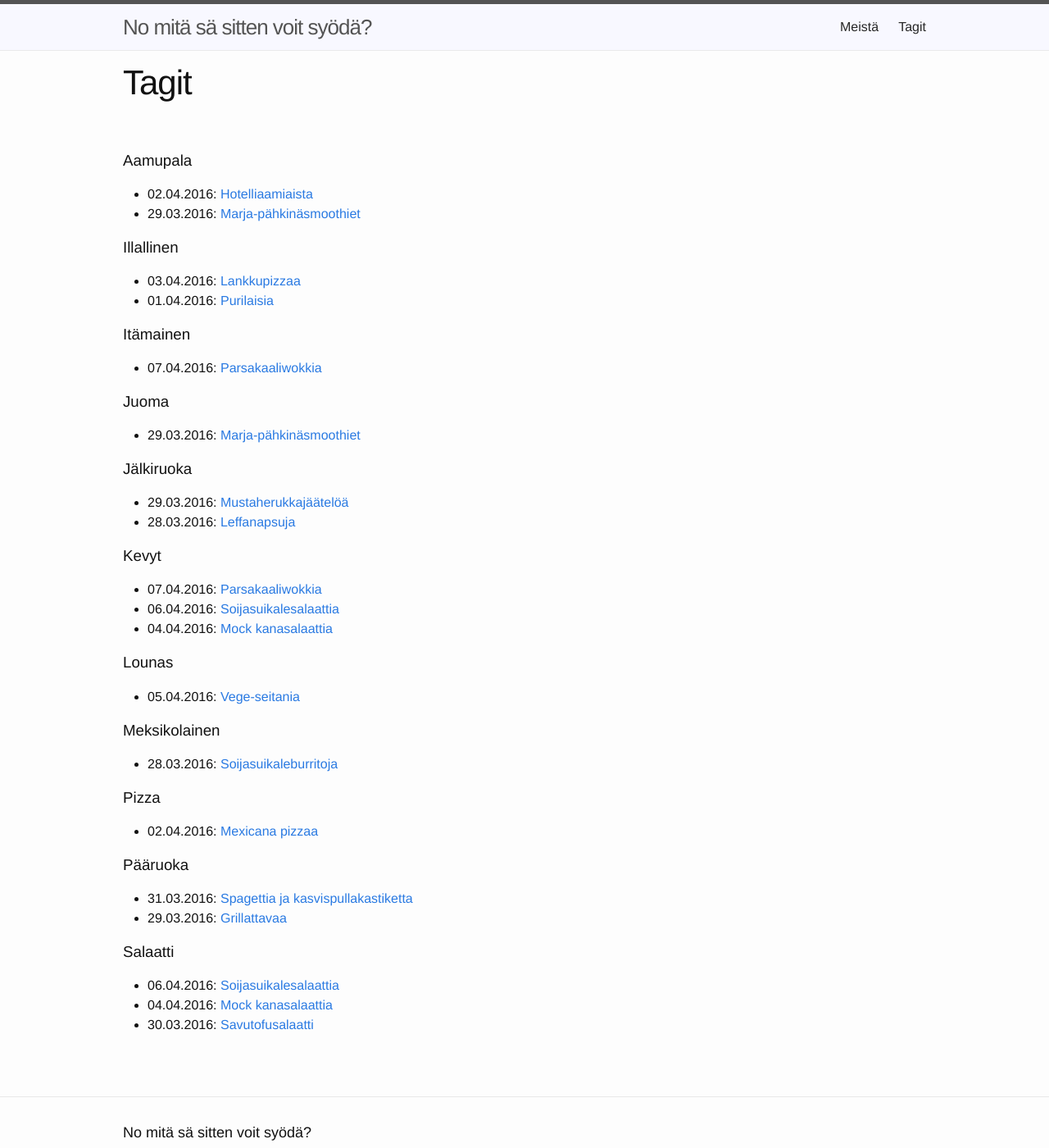
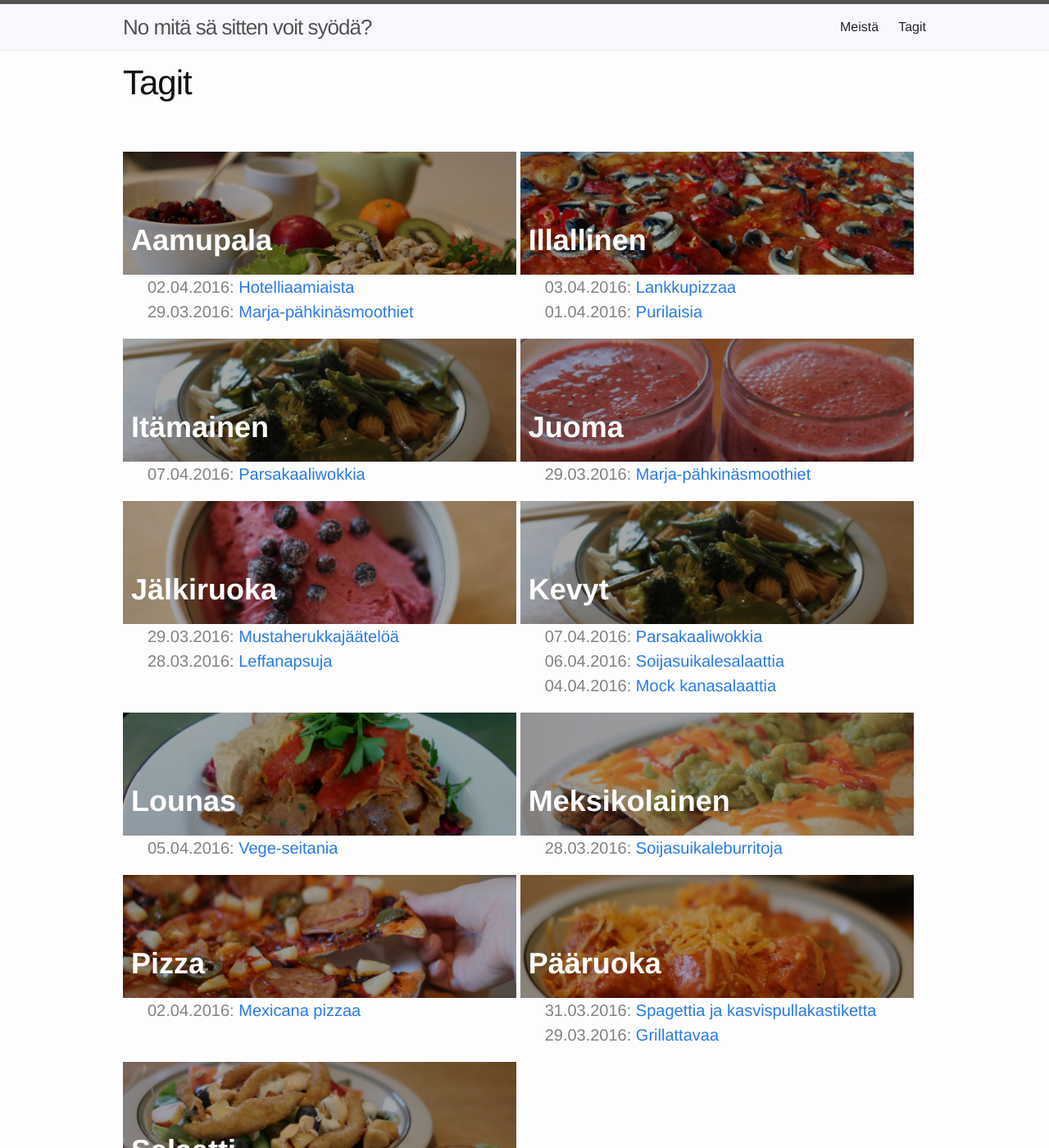
Before and after one commit to nmssvs/nmssvs.github.io, a Jekyll site: the page built from tags/index.html, in a window 1280 px wide and 1400 px high. Shown: the whole window at 82% size. Built offline with Jekyll 4.4.1, drawn with Linux system fonts in a browser that asks for light colours.

Commit message:
improve tag list appearance

```diff
--- a/_sass/_layout.scss
+++ b/_sass/_layout.scss
@@ -404,3 +404,49 @@ p.rss-subscribe {
     }
   }
 }
+
+
+
+/**
+ * Tags listing
+ */
+.tag-list {
+  width: 100%;
+
+  > .tag-block {
+    max-width: 49%;
+
+    @media (max-width: 650px) {
+      max-width: 100%;
+    }
+
+    display: inline-block;
+    vertical-align: text-top;
+
+    > .tag-head {
+      height: 150px;
+      overflow: hidden;
+      position: relative;
+
+      > h2 {
+        position: absolute;
+        bottom: 0;
+        left: 10px;
+        color: white;
+        font-size: 36px;
+        font-weight: 700;
+      }
+
+      > img {
+        margin-top: -50px;
+        filter: brightness(65%);
+      }
+    }
+
+    .tag-item {
+      font-size: 20px;
+      color: $grey-color;
+      list-style-type: none;
+    }
+  }
+}
--- a/tags/index.html
+++ b/tags/index.html
@@ -10,13 +10,20 @@ title: Tagit
 {% endcapture %}
 {% assign sortedtags = tags | split:' ' | sort %}
 
+<div class="tag-list">
   {% for tag in sortedtags %}
-<h3 id="{{ tag }}">{{ tag }}</h3>
+  <div class="tag-block">
+    <div class="tag-head">
+      <img src="{{ site.tags[tag][0].photo }}">
+      <h2 id="{{ tag }}">{{ tag }}</h3>
+    </div>
     <ul>
       {% for post in site.tags[tag] %}
-  <li>
+      <li class="tag-item">
         {{ post.date | date: "%d.%m.%Y" }}: <a href="{{ post.url }}">{{ post.title }}</a>
       </li>
       {% endfor %}
     </ul>
+  </div>
   {% endfor %}
+</div>
```
Lines whose indentation alone changed are shown as unchanged.
